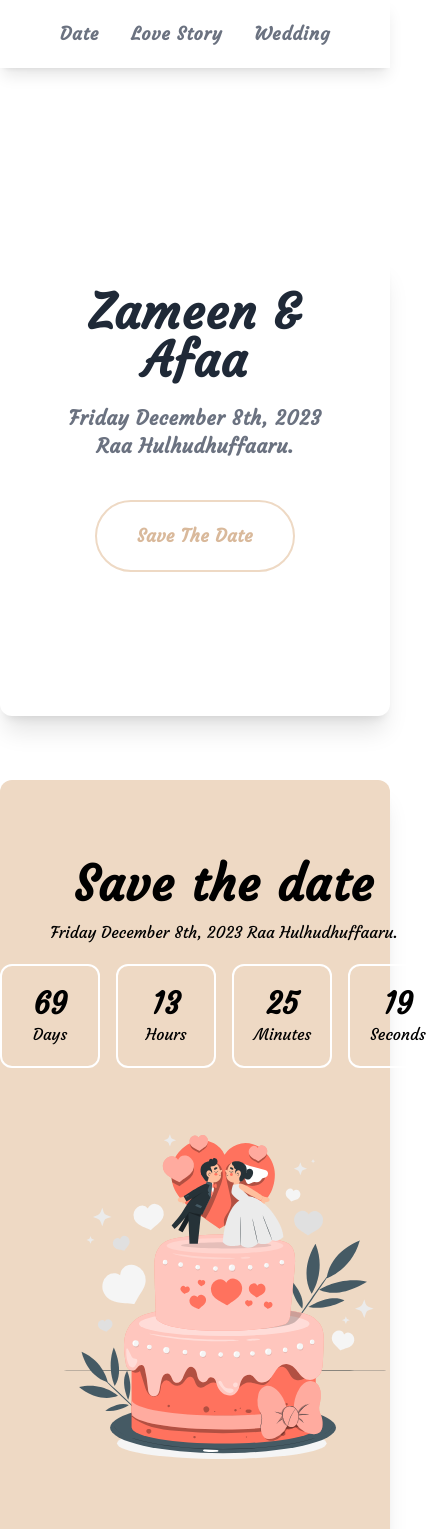
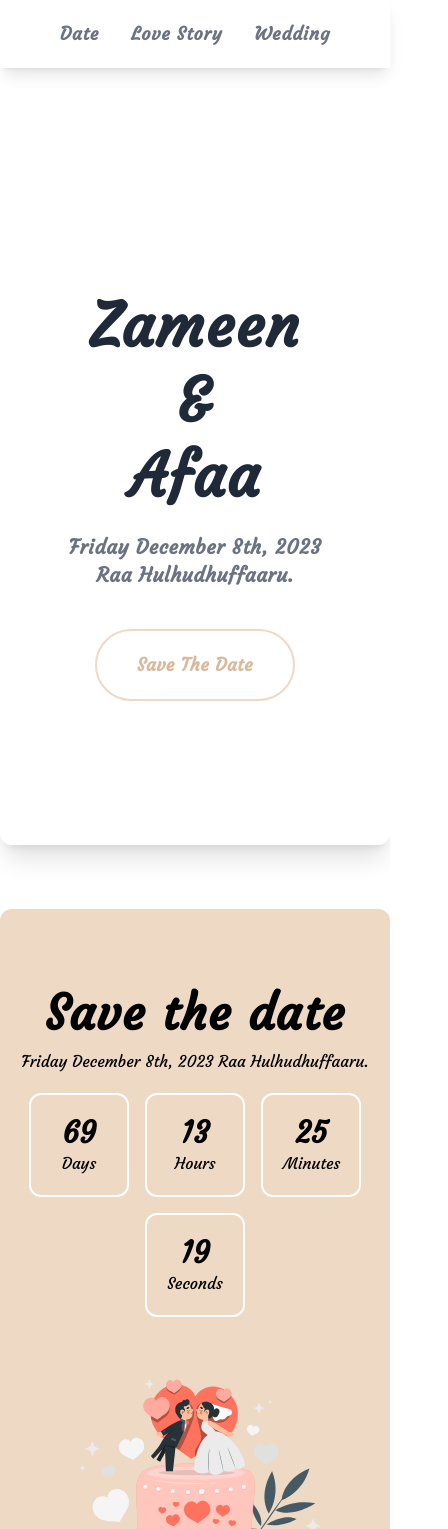
Before and after one commit to Nausam/Z-A-Wedding, a Next.js app: page / in a window 390 px wide. Shown: the top 1529 px of the page, 448 px wide, since content can reach past the window. Built offline with nearby package versions, Linux system fonts and the light colour scheme.

Commit message:
Fixed some letter spacing

```diff
--- a/Components/CountdownTimer.jsx
+++ b/Components/CountdownTimer.jsx
@@ -39,7 +39,7 @@ class CountdownTimer extends Component {
     const seconds = timeRemaining % 60;
 
     return (
-      <div className="flex gap-4">
+      <div className="flex gap-4 flex-wrap items-center justify-center">
         <div className="w-[100px] text-center border-2 border-white rounded-xl p-5 flex-col">
           <h2 className="text-3xl font-bold">{days}</h2> <p>Days</p>
         </div>
--- a/Components/Hero.jsx
+++ b/Components/Hero.jsx
@@ -5,12 +5,13 @@ import { motion } from "framer-motion";
 
 const Hero = () => {
   return (
-    <section className="w-full mt-64 mb-16">
+    <section id="home" className="w-full mt-64 mb-16">
       <div className="flex max-w-6xl mx-auto py-8 px-10 items-center p-5 bg-white rounded-xl shadow-xl mt-16 mb-16">
         <div className="flex items-center mx-auto">
           <div className=" text-center">
-            <h1 className="sm:text-7xl text-5xl dark:text-gray-300 text-gray-800 font-bold tracking-wide">
-              Zameen & Afaa
+            <h1 className="sm:text-7xl text-6xl dark:text-gray-300 text-gray-800 font-bold tracking-wide leading-tight">
+              Zameen <br className="flex sm:hidden" /> &
+              <br className="flex sm:hidden" /> Afaa
             </h1>
             <p className="text-gray-500 mt-5 max-w-full tracking-wide text-xl font-bold">
               Friday December 8th, 2023 <br />
--- a/Components/LoveStory.jsx
+++ b/Components/LoveStory.jsx
@@ -6,7 +6,7 @@ const LoveStory = () => {
     <section id="love-story" className="w-full">
       <div className="flex max-w-6xl mx-auto justify-center bg-white rounded-xl shadow-xl mt-16 mb-16">
         <div className="flex mt-20 mb-36 flex-col  mx-auto items-center justify-center text-center">
-          <div className="max-w-full mx-auto">
+          <div className="max-w-xl mx-auto">
             <h1 className="md:text-6xl text-5xl md:max-w-full max-w-md font-bold dark:text-gray-300 tracking-wide">
               Our Love Story
             </h1>
@@ -16,11 +16,11 @@ const LoveStory = () => {
             <div className="flex gap-5 mx-auto mt-5 flex-wrap items-center md:justify-start justify-center"></div>
           </div>
 
-          <div className="flex flex-col mt-5">
+          <div className="flex flex-col mt-5 max-w-xs">
             <h2 className="text-xl font-medium">
               When Abdullah Zameen & Fathimath Afaa met
             </h2>
-            <p>That day changed everything</p>
+            <p className="mt-2">That day changed everything</p>
           </div>
 
           <div className="mt-20">
```
